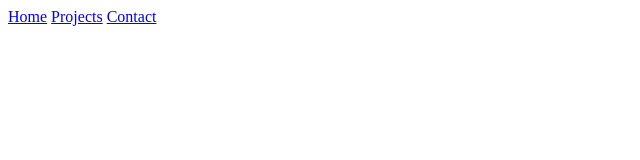
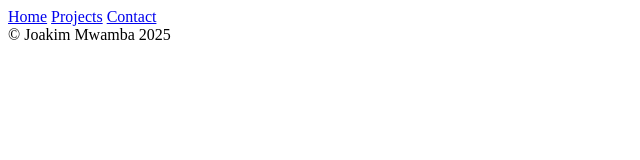
Before and after one commit to mwambajoakim/html_basics, a plain HTML site: page articles.html in a window 1280 px wide. Shown: the whole page, without its empty margins (0-640 px from the left). Drawn offline with Linux system fonts and the light colour scheme.

Commit message:
Add copyright in footer

```diff
--- a/articles.html
+++ b/articles.html
@@ -10,4 +10,5 @@
     <a href="projects.html">Projects</a>
     <a href="contact.hmtl">Contact</a>
 </body>
+<footer>&copy; Joakim Mwamba 2025</footer>
 </html>
```
